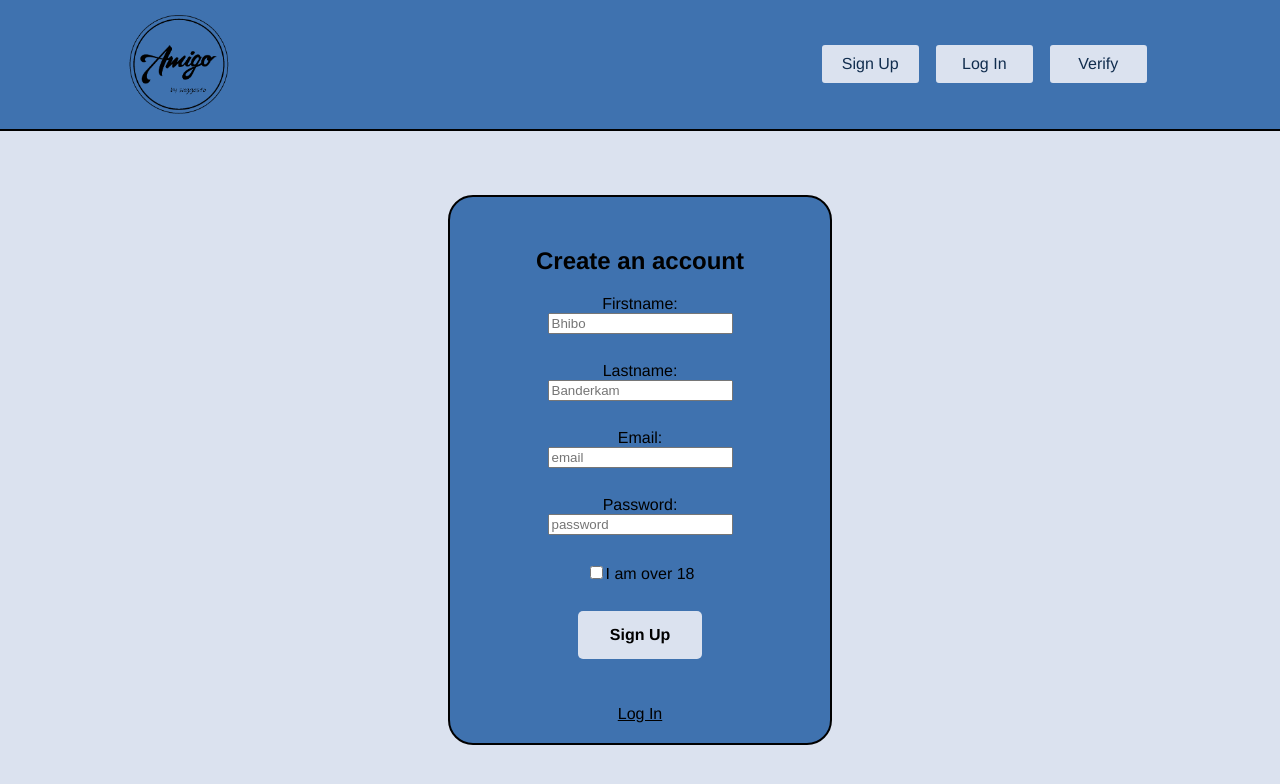
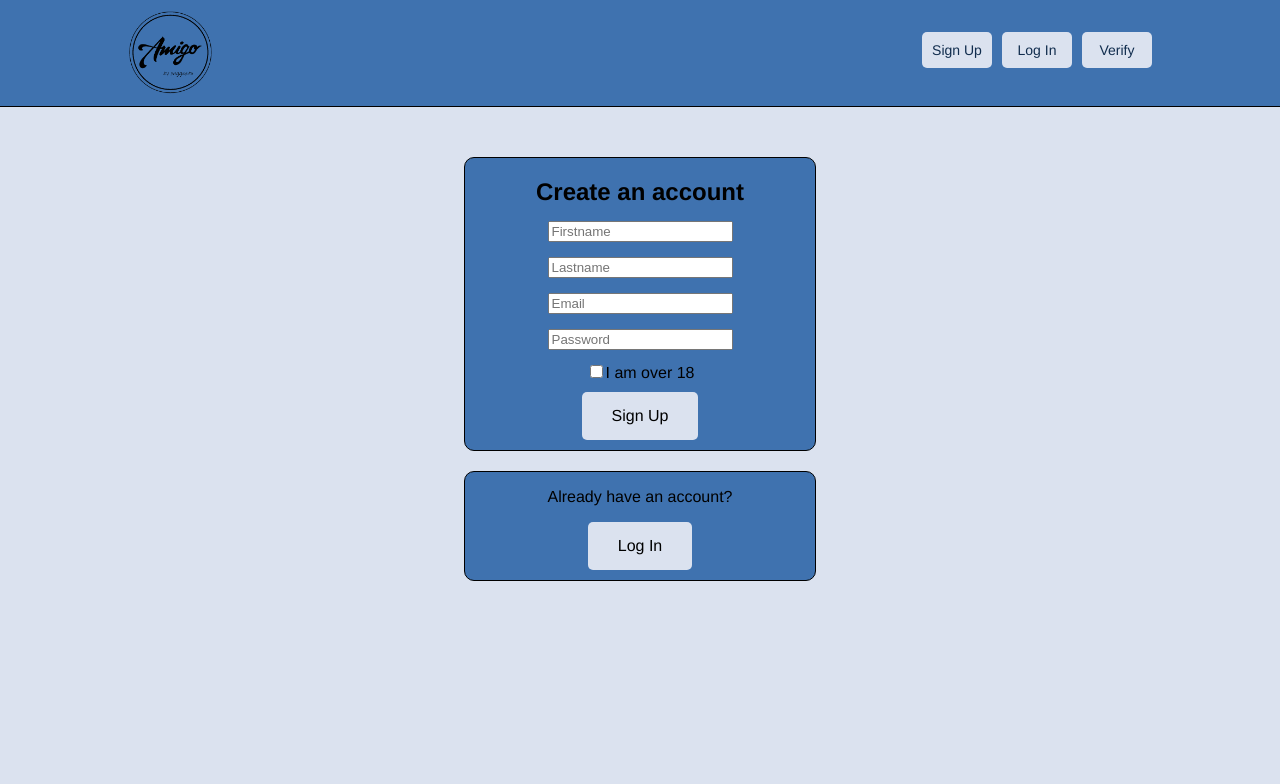
Before and after one commit to Cedrico03/SuggestoAmigo_Front, a Vue app in the folder frontend/: page / in a window 1280 px wide. Both pictures are taken after a click on the element "Sign Up". Shown: the top 784 px of the page. Built offline with nearby package versions, Linux system fonts and the light colour scheme.

Commit message:
big changes to css, more reactive and cleaner layout

```diff
--- a/frontend/src/App.vue
+++ b/frontend/src/App.vue
@@ -57,18 +57,24 @@ body {
   background-color: #DBE2EF;
   margin: 0;
 }
+input{
+  margin-top: 5px;
+}
+h2{
+  margin-bottom: 10px;
+}
 .wrapper {
-  -moz-osx-font-smoothing: grayscale;
   text-align: center;
   background-color: #3F72AF;
   color: black;
-  margin: 5% 35% 0 35%;
-  padding: 45px;
-  padding-top: 30px;
-  padding-bottom: 20px;
-  border-radius: 25px;
-  border-color: black;
-  border: solid 2px;
+  max-width: 350px;
+  margin: 0 0 20px 0;
+  border: 1px solid black;
+  border-radius: 10px;
+
+  display: block;
+  margin-left: auto;
+  margin-right: auto;
 
   display: flex;
   flex-direction: column;
@@ -77,15 +83,17 @@ body {
 }
 
 .input-group {
-    margin-bottom: 10px;
+  margin-bottom: 10px;
 }
+
 
 .button {
   transition-duration: 0.4s;
   background-color: #DBE2EF;
-  padding: 15px 32px;
-  margin-top: 10px;
+  padding: 15px 30px;
+  margin: 0px 0 10px 0;
   border-radius: 5px;
+  cursor:pointer;
 
 }
 
--- a/frontend/src/components/headerNoAcc.vue
+++ b/frontend/src/components/headerNoAcc.vue
@@ -11,7 +11,6 @@
                 <p id= "headerButton" @click="$emit('changePageEvent', 'login')">Log In</p>
                 <p id= "headerButton" @click="$emit('changePageEvent', 'verification')">Verify</p>
             </div>
-
         </div>
     </div>
 </template>
@@ -45,33 +44,34 @@ export default {
 <style>
 #noAcc{
     display: flex;
-    height: auto;
-    margin: 0;
+    height: 106px;
+    margin: 0 0 50px 0;
     padding: 0;
     background-color: #3F72AF;
-    border-bottom: solid 2px black;
+    border-bottom: 1px solid black;
 }
 #logoImg{
-    width: 8%;
-    height: 8%;
+    width: 85px;
+    height: 85px;
     float: left;
-    margin: 1% 0 1% 10%;
+    margin: 10px 0 10px 10%;
     cursor:pointer;
 }
 #headerButtons{
     position: absolute;
     display: flex;
     right: 10%;
-    margin: 3% 0 0 2%;
+    margin: 32px 0 0 10px;
 }
 #headerButton{
-    text-align: center;
+    font-size:  14px;
     cursor: pointer;
-    padding: 10px 0;
-    width: 100px;
-    margin: 1.3% 1% 0px 10px;
+    width: 50px;
+    margin: auto;/*align in header bar*/
+    margin-left: 10px;/*space between the buttons */
+    padding: 10px;/* align text in bunnen vertically */
     background-color: #DBE2EF;
-    border: 2px solid #3F72AF;
+    /* border: 2px solid #3F72AF; */
     border-radius: 5px;
 }
 
--- a/frontend/src/pages/loginPage.vue
+++ b/frontend/src/pages/loginPage.vue
@@ -4,28 +4,20 @@
 
 
         <div class="wrapper">
-            <h2>LoginPage</h2>
+            <h2>Log In</h2>
             <div class="input-group">
-                Email:
-                <br>
-                <input type="text" placeholder="email" v-model="Email">
+                <input type="text" placeholder="Email" v-model="Email">
             </div>
             <br>
             <div class="input-group">
-                Password:
-                <br>
-                <input type="password" placeholder="password" v-model="Password">
+                <input type="password" placeholder="Password" v-model="Password">
             </div>
-            <br>
-            <div @click="LogIn()" class="button"><b>Login</b></div>
-            <br>
-            <div class="signup-section">
-                Not a member yet?
-                <div @click="$emit('changePageEvent', 'signup')"> <!-- emit is voor parent folder functie (setActivePage) te callen-->
-                    <u>Sign up now</u>
-                </div>
-            </div>
+            <div @click="LogIn()" class="button">Login</div>
+        </div>
 
+        <div class="wrapper"> <!-- emit is voor parent folder functie (setActivePage) te callen-->
+            <p>Not a member yet?</p>
+            <p class="button" @click="$emit('changePageEvent', 'signup')">Sign Up</p>
         </div>
     </div>
 </template>
@@ -74,11 +66,11 @@ export default {
 </script>
 
 <style>
-.wrapper {
+/* .wrapper {
   -moz-osx-font-smoothing: grayscale;
   text-align: center;
   background-color: #028090;
-  /* color: #2c3e50; */
+
   color: black;
   margin-right:35%;
   margin-left: 35%;
@@ -109,7 +101,7 @@ export default {
 }
 
 .button:hover {
-  background-color: #B5CFC9 ; /* Green */
+  background-color: #B5CFC9 ;
 }
 
 .button:active {
@@ -118,7 +110,7 @@ export default {
 
 .signup-section {
     margin-top: 30px;
-}
+} */
 
 
 </style>
--- a/frontend/src/pages/signupPage.vue
+++ b/frontend/src/pages/signupPage.vue
@@ -4,54 +4,36 @@
             <h2>Create an account</h2>
 
             <div class="input-group">
-                Firstname:
-                <br>
-                <input type="text" placeholder="Bhibo" v-model="Firstname">
+                <input type="text" placeholder="Firstname" v-model="Firstname">
             </div>
 
-            <br>
+            <div class="input-group">
+                <input type="text" placeholder="Lastname" v-model="Lastname">
+            </div>
 
             <div class="input-group">
-                Lastname:
-                <br>
-                <input type="text" placeholder="Banderkam" v-model="Lastname">
+                <p class="error" v-if="Resp == 'invalid email format'">Invalid e-mail format</p>
+                <p class="error" v-if="Resp =='email already in use'">E-mail already in use</p>
+                <input type="text" placeholder="Email" v-model="Email">
             </div>
 
-            <br>
+            <div class="input-group">
+                <input type="password" placeholder="Password" v-model="Password">
+            </div>
 
             <div class="input-group">
-                Email:
-                <p class="error" v-if="Resp == 'invalid email format'">Invalid e-mail format</p>
-                <p class="error" v-if="Resp =='email already in use'">E-mail already in use</p>
-                <br>
-                <input type="text" placeholder="email" v-model="Email">
-            </div>
-
-            <br>
-
-            <div class="input-group">
-                Password:
-                <br>
-                <input type="password" placeholder="password" v-model="Password">
-            </div>
-
-            <br>
-
-            <div>
                 <input type="checkbox" id="over18" v-model="Over18">
                 <label for="myCheck">I am over 18</label>
             </div>
 
-            <br>
 
-            <div @click="SignUp()" class="button"><b>Sign Up</b></div>
+            <div @click="SignUp()" class="button">Sign Up</div>
 
-            <br>
-            <br>
+        </div>
 
-            <div @click="$emit('changePageEvent', 'login')" style="margin-top: 10px"> <!-- emit is voor parent folder functie (setActivePage) te callen-->
-                    <u>Log In</u>
-            </div>
+        <div class="wrapper" > <!-- emit is voor parent folder functie (setActivePage) te callen-->
+            <p>Already have an account?</p>
+            <p class="button" @click="$emit('changePageEvent', 'login')">Log In</p>
         </div>
     </div>
 </template>
@@ -114,5 +96,6 @@ export default {
 <style>
 #error{
     text-decoration-color: red;
+    display: block;
 }
 </style>
--- a/frontend/src/pages/verificationPage.vue
+++ b/frontend/src/pages/verificationPage.vue
@@ -1,7 +1,6 @@
 <template>
     <div>
         <!-- <h1><u>Suggesto Amigo</u></h1> -->
-
 
         <div class="wrapper" >
             <h2>Verification</h2>
@@ -18,7 +17,7 @@
                 <input type="text" placeholder="code" v-model="VeriCode"> <!-- v-model is nodig voor later in VerifyCode functie de value eruit te halen-->
             </div>
             <br>
-            <div @click="VerifyCode()" class="button"><b>Verify</b></div>
+            <div @click="VerifyCode()" class="button">Verify</div>
 
             <!-- Check if account has been verified -->
             <div v-if="Verified == true" style="margin-top: 20px">
```
